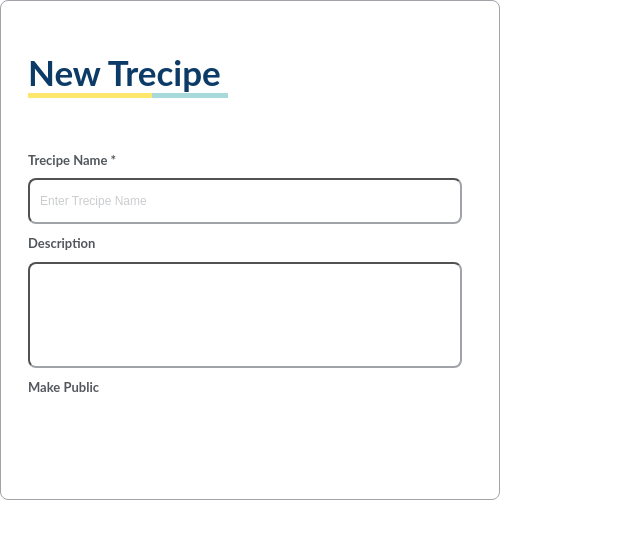
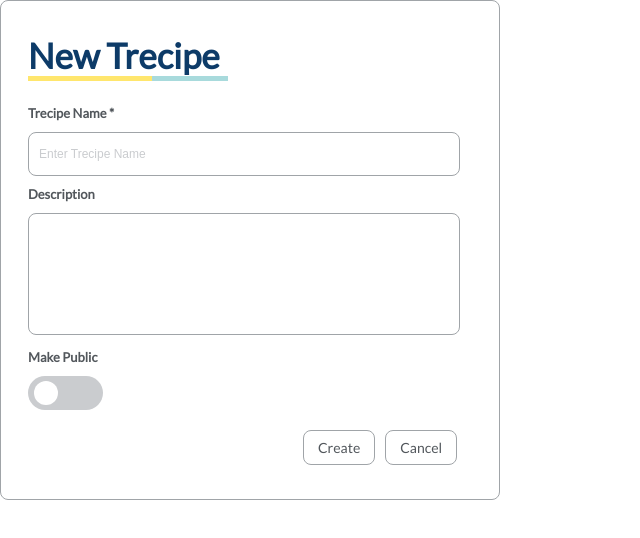
Before and after one commit to shizuko-akamoto/Trecipe, a React (Create React App) app: page / in a window 1280 px wide. Shown: the top 538 px of the page, without its empty margins (0-640 px from the left). Built offline with nearby package versions, Linux system fonts and the light colour scheme.

Commit message:
finished basic styling

```diff
--- a/src/components/AddPopup.tsx
+++ b/src/components/AddPopup.tsx
@@ -4,7 +4,8 @@
 import { isUndefined } from "lodash";
 
 import "../stylesheets/AddPopup.scss"
-
+import  { ToggleSwitch } from "./Toggle"
+import { Button } from "./button";
 
 export interface AddPopupState {
     disabled: boolean;
@@ -15,12 +16,16 @@
         return (
             <div className='AddPopup'>
                 <h1 className="Title"> New Trecipe </h1>
-                <br></br>
                 <h2> Trecipe Name *</h2>
-                <input className="Name" maxLength={50} placeholder="Enter Trecipe Name" />
+                <input className="input" maxLength={50} placeholder="Enter Trecipe Name" />
                 <h2> Description </h2>
-                <input className="Description" />
+                <textarea className="input" />
                 <h2> Make Public</h2>
+                <ToggleSwitch />
+                <div className='btn'>
+                    <Button text = {"Create"}/>
+                    <Button text = {"Cancel"}/>
+                </div>
             </div>
         )
     }
--- /dev/null
+++ b/src/components/Toggle.tsx
@@ -0,0 +1,29 @@
+import React, { Component } from "react";
+
+import "../stylesheets/ToggleSwitch.scss"
+
+export interface ToggleState {
+    checked: boolean;
+}
+
+export class ToggleSwitch extends React.Component {
+    // state = { checked: true };
+
+    render() {
+        return (
+            <div className="toggle-switch">
+                <input
+                    type="checkbox"
+                    className="toggle-switch-checkbox"
+                // name={this.props.Name}
+                // id={this.props.Name}
+                />
+                <label className="toggle-switch-label">
+                    {/* <label className="toggle-switch-label" htmlFor={this.props.Name}> */}
+                    <span className="toggle-switch-inner" />
+                    <span className="toggle-switch-switch" />
+                </label>
+            </div>
+        )
+    }
+}
--- a/src/stylesheets/AddPopup.scss
+++ b/src/stylesheets/AddPopup.scss
@@ -9,6 +9,7 @@
     border-radius: 8px;
     border: 1px solid $silver-gray;
     padding: 27px;
+    padding-top: 10px;
 }
 
 h1 {
@@ -38,22 +39,41 @@
     color: $mid-gray;
 }
 
-input {
+.input {
     width: 410px;
-    border-color: $silver-gray;
+    border: 1px solid $silver-gray;
     padding-left: 10px;
     padding-right: 10px;
     border-radius: 8px;
     font-size: 12px;
+
 }
 
 input::placeholder {
     color: $bright-gray;
 }
-.Name {
+input {
     height: 40px;
 }
 
-.Description {
+textarea {
     height: 100px;
+    resize: none;
+    padding-top: 10px;
+    padding-bottom: 10px;
 }
+
+
+.button {
+    height: 40px;
+    font-size: 13px;
+    text-align: right;
+    position: relative;
+    left: 265px;
+    top: 20px;
+    margin-left: 10px;
+}
+
+.btn {
+    display: flex;
+}
--- /dev/null
+++ b/src/stylesheets/ToggleSwitch.scss
@@ -0,0 +1,117 @@
+@import "colors";
+
+// Colors
+$label-color: $bright-gray;
+$toggle-color: $indigo-dye;
+$white: $tc-white;
+
+// Styles
+.toggle-switch {
+  position: relative;
+  width: 75px;
+  display: inline-block;
+  vertical-align: middle;
+  -webkit-user-select: none;
+  -moz-user-select: none;
+  -ms-user-select: none;
+  text-align: left;
+  &-checkbox {
+    display: none;
+  }
+  &-label {
+    display: block;
+    overflow: hidden;
+    cursor: pointer;
+    border: 0 solid $label-color;
+    border-radius: 20px;
+    margin: 0;
+  }
+  &-inner {
+    display: block;
+    width: 200%;
+    margin-left: -100%;
+    transition: margin 0.3s ease-in 0s;
+    &:before,
+    &:after {
+      display: block;
+      float: left;
+      width: 50%;
+      height: 34px;
+      padding: 0;
+      line-height: 34px;
+      font-size: 14px;
+      color: white;
+      font-weight: bold;
+      box-sizing: border-box;
+    }
+    &:before {
+      content: attr(data-yes);
+      text-transform: uppercase;
+      padding-left: 10px;
+      background-color: $toggle-color;
+      color: $white;
+    }
+  }
+  &-disabled {
+    background-color: $label-color;
+    cursor: not-allowed;
+    &:before {
+      background-color: $label-color;
+      cursor: not-allowed;
+    }
+  }
+  &-inner:after {
+    content: attr(data-no);
+    text-transform: uppercase;
+    padding-right: 10px;
+    background-color: $label-color;
+    color: $white;
+    text-align: right;
+  }
+  &-switch {
+    display: block;
+    width: 24px;
+    margin: 5px;
+    background: $white;
+    position: absolute;
+    top: 0;
+    bottom: 0;
+    right: 40px;
+    border: 0 solid $label-color;
+    border-radius: 20px;
+    transition: all 0.3s ease-in 0s;
+  }
+  &-checkbox:checked + &-label {
+    .toggle-switch-inner {
+      margin-left: 0;
+    }
+    .toggle-switch-switch {
+      right: 0px;
+    }
+  }
+  &.small-switch {
+    width: 40px;
+    .toggle-switch-inner {
+      &:after,
+      &:before {
+        content: "";
+        height: 20px;
+        line-height: 20px;
+      }
+    }
+    .toggle-switch-switch {
+      width: 16px;
+      right: 20px;
+      margin: 2px;
+    }
+  }
+  @media screen and (max-width: 991px) {
+    transform: scale(0.9);
+  }
+  @media screen and (max-width: 767px) {
+    transform: scale(0.825);
+  }
+  @media screen and (max-width: 575px) {
+    transform: scale(0.75);
+  }
+}
--- a/src/stylesheets/buttons.scss
+++ b/src/stylesheets/buttons.scss
@@ -12,7 +12,7 @@
   font-family: 'Lato', sans-serif;
   color: $mid-gray;
   height: 2.5em;
-  padding: 0 0.5em 0 1em;
+  padding: 0 1em 0 1em;
   display: flex;
   align-items: center;
   justify-content: space-between;
```
